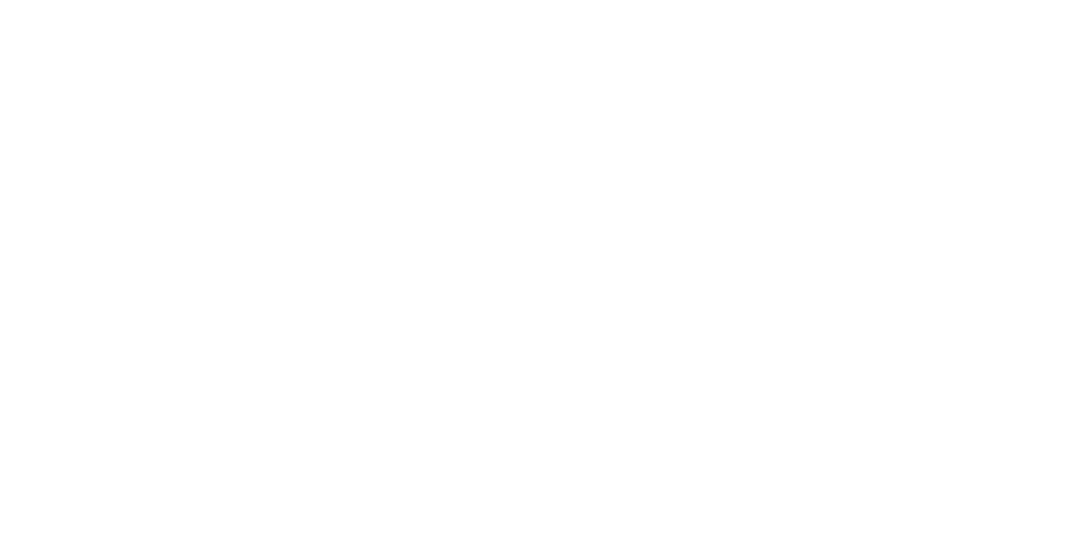
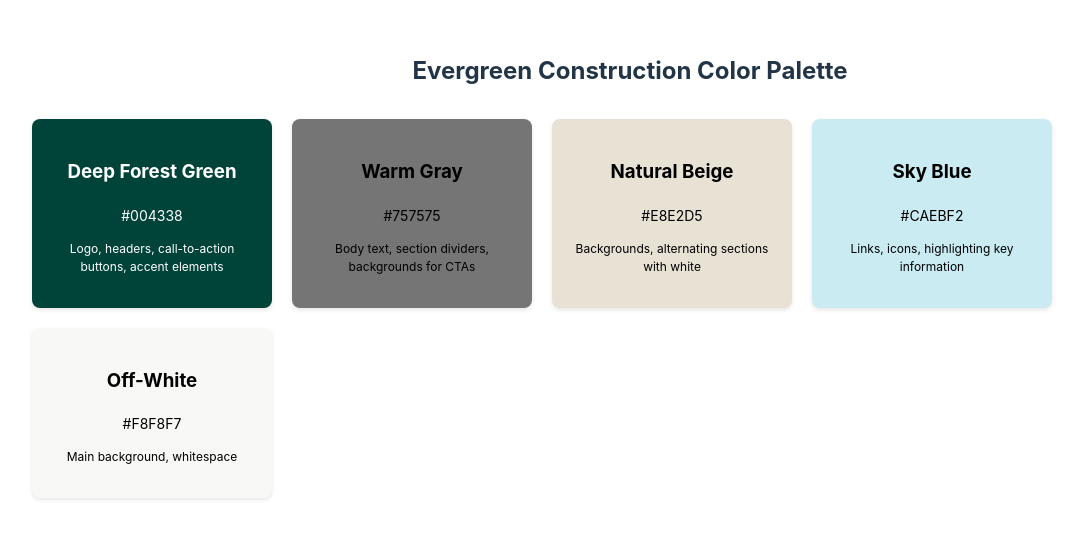
Before and after one commit to JCWoodworker/evergreen-construction, a React (Vite) app: page /design/color-palette in a window 1280 px wide. Before the commit this address had no page. Shown: the part 129-668 px from the top of the page, without its empty margins (10-1093 px from the left). Built offline with nearby package versions, Linux system fonts and the light colour scheme.

Commit message:
added color palette component and installed MUI

```diff
--- a/package.json
+++ b/package.json
@@ -10,7 +10,10 @@
     "preview": "vite preview"
   },
   "dependencies": {
+    "@emotion/react": "^11.14.0",
+    "@emotion/styled": "^11.14.0",
     "@formspree/react": "^2.5.1",
+    "@mui/material": "^6.2.0",
     "react": "^18.3.1",
     "react-dom": "^18.3.1",
     "react-router-dom": "^7.0.2"
--- a/src/App.tsx
+++ b/src/App.tsx
@@ -4,6 +4,7 @@
 
 import Home from "./application/home/Home"
 import ContactForm from "./application/contact/ContactForm"
+import ColorPalette from "./application/design/ColorPalette"
 
 function App() {
 	return (
@@ -20,6 +21,8 @@
 				<Route path="/blog/:id" element={<BlogPost />} />
 				<Route path="/customer-portal" element={<CustomerPortal />} /> */}
 
+				<Route path="/design/color-palette" element={<ColorPalette />} />
+
 			</Routes>
 		</>
 	)
--- /dev/null
+++ b/src/application/design/ColorPalette.tsx
@@ -0,0 +1,59 @@
+import React from 'react';
+
+const ColorPalette: React.FC = () => {
+  const colorData = [
+    {
+      name: 'Deep Forest Green',
+      hex: '#004338',
+      usage: 'Logo, headers, call-to-action buttons, accent elements',
+    },
+    {
+      name: 'Warm Gray',
+      hex: '#757575',
+      usage: 'Body text, section dividers, backgrounds for CTAs',
+    },
+    {
+      name: 'Natural Beige',
+      hex: '#E8E2D5',
+      usage: 'Backgrounds, alternating sections with white',
+    },
+    {
+      name: 'Sky Blue',
+      hex: '#CAEBF2',
+      usage: 'Links, icons, highlighting key information',
+    },
+    {
+      name: 'Off-White',
+      hex: '#F8F8F7',
+      usage: 'Main background, whitespace',
+    },
+  ];
+
+  return (
+    <div>
+      <h2>Evergreen Construction Color Palette</h2>
+      <div style={{ display: 'flex', flexWrap: 'wrap' }}>
+        {colorData.map((color) => (
+          <div
+            key={color.hex}
+            style={{
+              width: '200px',
+              margin: '10px',
+              padding: '20px',
+              backgroundColor: color.hex,
+              color: color.hex === '#004338' ? 'white' : 'black', // White text for dark green
+              borderRadius: '8px',
+              boxShadow: '0 2px 4px rgba(0, 0, 0, 0.1)',
+            }}
+          >
+            <h3>{color.name}</h3>
+            <p style={{ fontSize: '14px' }}>{color.hex}</p>
+            <p style={{ fontSize: '12px' }}>{color.usage}</p>
+          </div>
+        ))}
+      </div>
+    </div>
+  );
+};
+
+export default ColorPalette;
```
Also changed, not shown: 1 other file (tests, documents, lock files or other folders).
